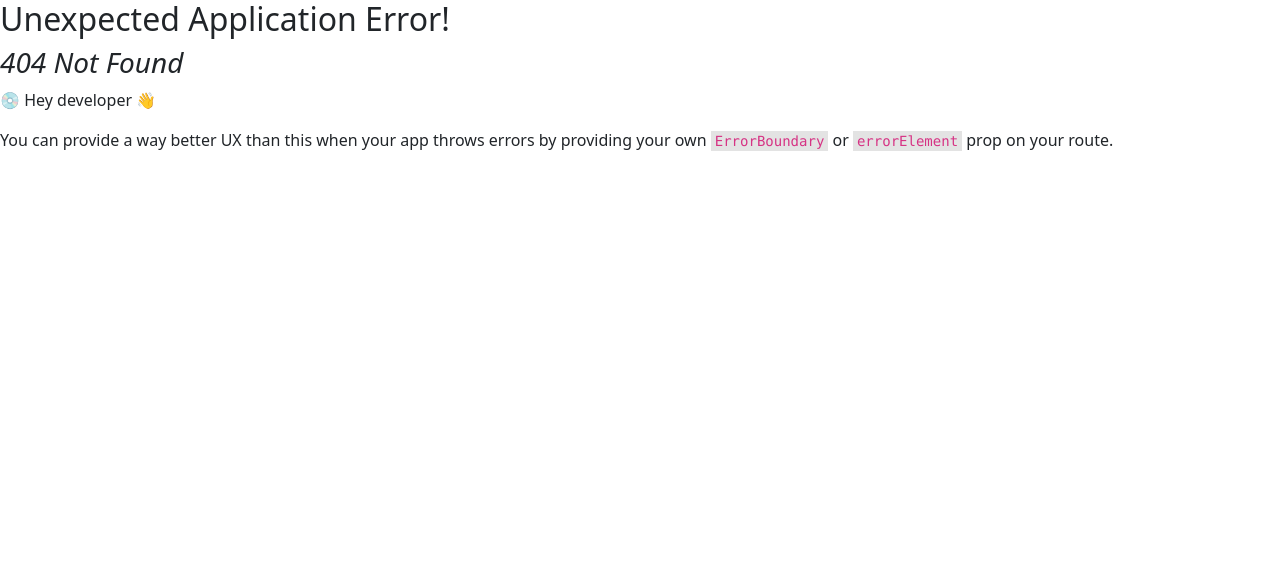
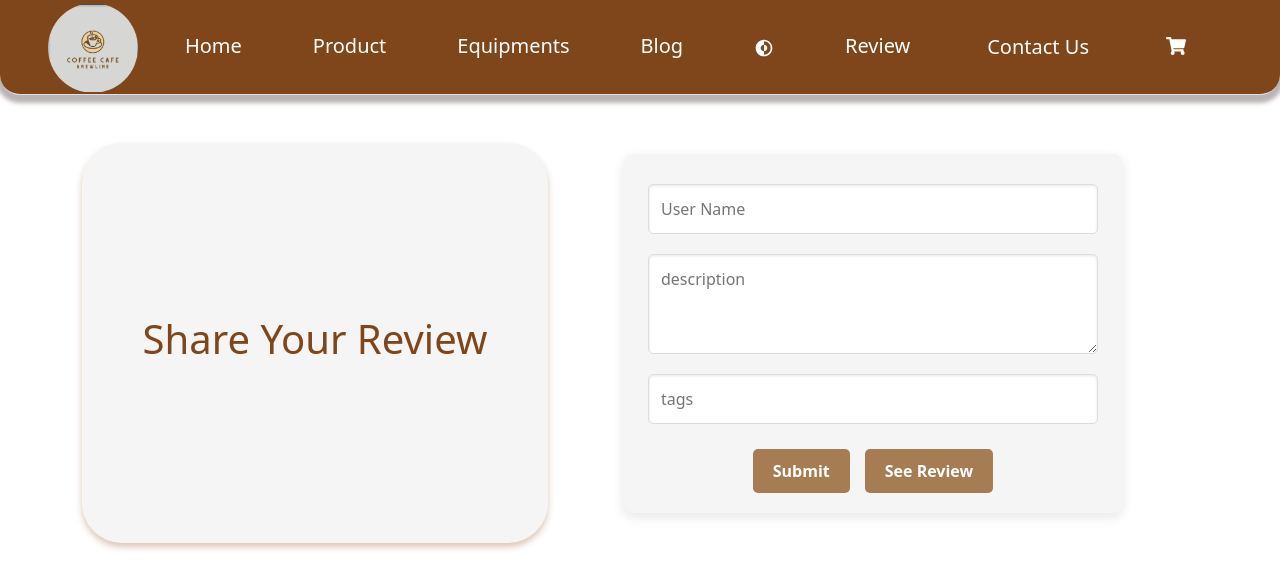
Before and after one commit to AdityaExplorer/coffee-cafe, a React (Vite) app: page /review in a window 1280 px wide. Before the commit this address had no page. Shown: the top 588 px of the page. Built offline with nearby package versions, Linux system fonts and the light colour scheme.

Commit message:
'changed_footer'

```diff
--- a/src/App.jsx
+++ b/src/App.jsx
@@ -15,18 +15,15 @@ function App() {
 
   const[loader,setLoader]=useState(true);
 
-  // Check if the current route is `/products`
   const isHomePage = location.pathname === '/';
-  // const isProductsPage = location.pathname === '/products';
-  // const isEquipmentPage=location.pathname ==='./equipments';
+
 
   useEffect(()=>{
     const timer=setTimeout(()=>{
       setLoader(false);
-    },2000)
+    },1000)
     return ()=>clearTimeout(timer);
   },[])
-
 
 
 
--- /dev/null
+++ b/src/components/Cart.jsx
@@ -0,0 +1,35 @@
+// Cart.js
+import React from 'react';
+import { useCart } from '../store/CartContext';
+
+const Cart = () => {
+  const { cartItems } = useCart();
+
+
+
+  return (
+    <>
+    <div>
+      <h1>Welcome to the Cart Page</h1>
+      {cartItems.length === 0 ? (
+        <p>Your cart is empty.</p>
+      ) : (
+        <div>
+          {cartItems.map((item, index) => (
+            <div key={index} style={{ borderBottom: '1px solid #ccc', marginBottom: '10px', padding: '10px' }}>
+              <p>Product Id: {item.id}</p>
+              <h2>{item.title}</h2>
+              <p>Price: ${item.price}</p>
+            </div>
+          ))}
+        </div>
+      )}
+    </div>
+    <div className="total">
+        <h2>Total Price: 400</h2>
+    </div>
+    </>
+  );
+};
+
+export default Cart;
--- a/src/components/Footer.css
+++ b/src/components/Footer.css
@@ -2,87 +2,28 @@
 .footer {
     background-color: rgba(187, 161, 161, 0.13);
     height: auto;
-    padding: 40px 0;
     display: flex;
     justify-content: center;
     align-items: center;
+    height: 30px;
   }
 
-  /* Container for the form */
-  .container-footer {
-    width: 80%;
-    max-width: 500px;
-    padding: 20px;
-    background-color: #fff;
-    border-radius: 8px;
-    box-shadow: 0 4px 8px rgba(0, 0, 0, 0.1);
-    text-align: center;
-  }
-
-  /* Form heading */
-  .container-footer h5 {
-    font-size: 1.25rem;
-    margin-bottom: 10px;
-    color: #333;
-  }
-
-  /* Form description text */
-  .container-footer p {
-    font-size: 1rem;
-    margin-bottom: 20px;
-    color: #666;
-  }
-
-  /* Input field styling */
-  .container-footer .form-control {
-    border-radius: 5px;
-    border: 1px solid #ccc;
-    padding: 10px;
-    margin-bottom: 15px;
-    font-size: 1rem;
-    width: 100%;
-  }
-
-  /* Button styling */
-  .container-footer .btn {
-    width: 60%;
-    padding: 5px;
-    background-color: #E3BC9A;
-    border: none;
-    color: white;
-    border-radius: 5px;
-    transition: background-color 0.3s ease;
-  }
-
-  .container-footer .btn:hover {
-    background-color: #eab98e;
-  }
-
+.inside-footer{
+  display: flex;
+  justify-content: center;
+  align-items: center;
+}
+.inside-footer p{
+  display: flex;
+  justify-content: center;
+  align-items: center;
+  margin-top: 1.5rem;
+  font-weight: 500;
+  color: #80461B;
+  letter-spacing: 3px;
+}
   @media (max-width: 768px) {
     .footer {
       padding: 20px;
     }
-
-    .container-footer {
-      width: 90%;
-      max-width: none;
-      margin: 0 auto;
-      padding: 15px;
-    }
-
-    .container-footer h5 {
-      font-size: 1.1rem;
-    }
-
-    .container-footer p {
-      font-size: 0.9rem;
-    }
-
-    .container-footer .form-control {
-      margin-bottom: 10px;
-    }
-
-    .container-footer .btn {
-      width: 100%;
-    }
   }
--- a/src/components/Footer.jsx
+++ b/src/components/Footer.jsx
@@ -1,21 +1,13 @@
-import React from 'react'
+import React from "react";
 import "./Footer.css";
+import { FaCoffee } from "react-icons/fa";
 
 export default function Footer() {
   return (
     <div className="footer">
-        <div className="container-footer">
-
-        <form>
-          <h5>Share Your Feedback With Us</h5>
-          <p>It will help us to provide pure service to our customer's</p>
-          <div className="d-flex flex-column flex-sm-row w-100 gap-2">
-            <label htmlFor="newsletter1" className="visually-hidden">Email address</label>
-            <input id="newsletter1" type="text" className="form-control" placeholder="Enter your message" fdprocessedid="ogc74ef"/>
-            <button className='btn' type="button" fdprocessedid="6f6c5">Send</button>
-          </div>
-        </form>
-        </div>
-      </div>
-  )
+        <marquee className='inside-footer' behavior="10" direction="left">
+        <p className="inside-footer">From Bean to Cup: Your Coffee Journey Starts Here...<FaCoffee /></p>
+        </marquee>
+    </div>
+  );
 }
--- a/src/components/Navbar.jsx
+++ b/src/components/Navbar.jsx
@@ -4,6 +4,7 @@ import { FaShoppingCart } from "react-icons/fa";
 import { Link } from "react-router-dom";
 import { useState } from "react";
 import Popup from "./Popup.jsx";
+import { CgDarkMode } from "react-icons/cg";
 
 const Navbar = () => {
   const [isPopupOpen, setIsPopupOpen] = useState(false);
@@ -87,26 +88,45 @@ const Navbar = () => {
                 </li>
                 <li className="nav-item">
                   <a className="nav-link" href="#">
-                    Menu
+                    <CgDarkMode />
                   </a>
                 </li>
                 <li className="nav-item">
+                <Link className="nav-link " to="/review">
+                    Review
+                  </Link>
+                </li>
+                <li className="nav-item">
                   <a className="nav-link" href="#">
-                    <button onClick={openPopup} className="Contact_Us">Contact Us</button>
+                    <button onClick={openPopup} className="Contact_Us">
+                      Contact Us
+                    </button>
                     {/* Render the Popup component */}
                     <Popup isOpen={isPopupOpen} onClose={closePopup}>
                       <h2>Contact Us</h2>
                       <p className="pop_content">BREWLINE</p>
-                      <p className="pop_content">Email:brewline0000@gmail.com</p>
+                      <p className="pop_content">
+                        Email:brewline0000@gmail.com
+                      </p>
                       <p className="pop_content">Mobile:039309203</p>
                       <h4>Got a message for us? Send it here!</h4>
-                      <input type="email" placeholder="Enter your email" className="in_text"/>
-                      <textarea name="" id="" placeholder="Enter your message"
-                      spellCheck="True"
-                      className="in_text"></textarea>
+                      <input
+                        type="email"
+                        placeholder="Enter your email"
+                        className="in_text"
+                      />
+                      <textarea
+                        name=""
+                        id=""
+                        placeholder="Enter your message"
+                        spellCheck="True"
+                        className="in_text"
+                      ></textarea>
                       <div className="consent">
-                      <label htmlFor="">I agree the terms and pirvacy policy</label>
-                      <input type="checkbox" required />
+                        <label htmlFor="">
+                          I agree the terms and pirvacy policy
+                        </label>
+                        <input type="checkbox" required />
                       </div>
                       <button className="pop_btn">Send</button>
                     </Popup>
@@ -115,8 +135,9 @@ const Navbar = () => {
                 <li className="nav-item">
                   <a className="nav-link" href="#">
                     <svg className="bi" width="24" height="24">
-                      {/* <use xlinkHref="#cart" /> */}
-                      <FaShoppingCart></FaShoppingCart>
+                      <Link className="nav-link " to="/cart">
+                        <FaShoppingCart></FaShoppingCart>
+                      </Link>
                     </svg>
                   </a>
                 </li>
--- a/src/components/ProductList.jsx
+++ b/src/components/ProductList.jsx
@@ -1,24 +1,43 @@
-import React from 'react';
-import './ProductList.css';
+import React from "react";
+import "./ProductList.css";
 import { FaCartPlus } from "react-icons/fa";
+import 'bootstrap/dist/css/bootstrap.min.css';
+import 'bootstrap/dist/js/bootstrap.bundle.min';
+import { useCart } from '../store/CartContext';
+import { useNavigate } from 'react-router-dom';
 
 const Products = () => {
+  const { add_to_cart } = useCart();
+  const navigate = useNavigate();
+
+  const handleAddToCart = (product) => {
+    add_to_cart(product);
+    navigate('/cart');
+  };
   return (
     <div className="product-products">
-      <h1 style={{textAlign:'center', letterSpacing:"5px"}}>Products</h1>
+      <h1 style={{ textAlign: "center", letterSpacing: "5px" }}>Products</h1>
       <div className="row">
         {productData.map((product) => (
           <div className="col-md-4" key={product.id}>
-            <div className="card text-center mb-3" style={{width: "20rem"}}>
-              <img src={product.image} className="card-img-top" alt={product.title}/>
+            <div className="card text-center mb-3" style={{ width: "20rem" }}>
+              <img
+                src={product.image}
+                className="card-img-top"
+                alt={product.title}
+              />
               <div className="card-body">
                 <h5 className="card-title">{product.title}</h5>
                 <p className="card-text">
-                  With supporting text below as a natural lead-in to additional content.
+                  With supporting text below as a natural lead-in to additional
+                  content.
                 </p>
                 <p className="price">${product.price}</p>
-                <button className='cart-btn'>
-                <FaCartPlus />
+                <button
+                  className="cart-btn"
+                  onClick={() => handleAddToCart(product)}
+                >
+                  <FaCartPlus />
                 </button>
               </div>
             </div>
@@ -34,57 +53,65 @@ export default Products;
 const productData = [
   {
     id: "1",
-    image: "https://cdn.shopaccino.com/refresh/products/mocha-286010_m.jpg?v=426",
+    image:
+      "https://cdn.shopaccino.com/refresh/products/mocha-286010_m.jpg?v=426",
     title: "Special title treatment",
     price: "400",
   },
   {
     id: "2",
-    image: "https://images-platform.99static.com//7VDQLeaeWN0pK5kN2Zvy09IAs_U=/133x180:1066x1113/fit-in/500x500/99designs-contests-attachments/114/114421/attachment_114421549",
+    image:
+      "https://images-platform.99static.com//7VDQLeaeWN0pK5kN2Zvy09IAs_U=/133x180:1066x1113/fit-in/500x500/99designs-contests-attachments/114/114421/attachment_114421549",
     title: "Special title treatment",
     price: "400",
   },
   {
     id: "3",
-    image: "https://www.mynestle.in/media/catalog/product/n/e/nescafe-intenso_pdp.jpg?optimize=high&bg-color=255,255,255&fit=bounds&height=600&width=600&canvas=600:600",
+    image:
+      "https://www.mynestle.in/media/catalog/product/n/e/nescafe-intenso_pdp.jpg?optimize=high&bg-color=255,255,255&fit=bounds&height=600&width=600&canvas=600:600",
     title: "Special title treatment",
     price: "400",
   },
   {
     id: "4",
-    image: "https://encrypted-tbn0.gstatic.com/images?q=tbn:ANd9GcSI2FwXDGwkpFtjerzrMVlAAzGZortKNrdyrQ&s",
+    image:
+      "https://encrypted-tbn0.gstatic.com/images?q=tbn:ANd9GcSI2FwXDGwkpFtjerzrMVlAAzGZortKNrdyrQ&s",
     title: "Special title treatment",
     price: "400",
   },
   {
     id: "5",
-    image: "https://encrypted-tbn0.gstatic.com/images?q=tbn:ANd9GcQO41cjpbAHB2vvfFen90okA8RP3XQZslSk8w&s",
+    image:
+      "https://encrypted-tbn0.gstatic.com/images?q=tbn:ANd9GcQO41cjpbAHB2vvfFen90okA8RP3XQZslSk8w&s",
     title: "Special title treatment",
     price: "400",
   },
   {
     id: "6",
-    image: "https://www.joannecollinsphotography.co.uk/wp-content/uploads/2022/02/12-31338-post/Commercial-product-photographer-sittingbourne-kent-coffee-photograohy_01-1024x1024.jpg",
+    image:
+      "https://www.joannecollinsphotography.co.uk/wp-content/uploads/2022/02/12-31338-post/Commercial-product-photographer-sittingbourne-kent-coffee-photograohy_01-1024x1024.jpg",
     title: "Special title treatment",
     price: "400",
   },
   {
     id: "7",
-    image: "https://www.mcaffeine.com/cdn/shop/files/Card-1_option1_1.jpg?v=1713269480",
+    image:
+      "https://www.mcaffeine.com/cdn/shop/files/Card-1_option1_1.jpg?v=1713269480",
     title: "Special title treatment",
     price: "400",
   },
   {
     id: "8",
-    image: "https://www.nestleprofessional.us/sites/default/files/styles/np_product_teaser_2x/public/esiv3v3tq1xwf235zr28.jpg?itok=NBDWgf_B",
+    image:
+      "https://www.nestleprofessional.us/sites/default/files/styles/np_product_teaser_2x/public/esiv3v3tq1xwf235zr28.jpg?itok=NBDWgf_B",
     title: "Special title treatment",
     price: "400",
   },
   {
     id: "9",
-    image: "https://www.designerpeople.com/wp-content/uploads/2022/01/brown-skin-coffee-packaging.jpg",
+    image:
+      "https://www.designerpeople.com/wp-content/uploads/2022/01/brown-skin-coffee-packaging.jpg",
     title: "Special title treatment",
     price: "400",
   },
-
 ];
--- /dev/null
+++ b/src/components/ReviewPage.css
@@ -0,0 +1,109 @@
+.container{
+    display: flex;
+    justify-content: center;
+    align-items: center;
+}
+
+
+.inside-data{
+    height: 400px;
+    width: 800px;
+    background-color: whitesmoke;
+    display: flex;
+    justify-content: center;
+    align-items: center;
+    border-radius: 40px;
+    box-shadow: 0px 4px 6px rgba(139, 69, 19, 0.3);
+}
+.inside-data h1{
+    color: #80461B;
+    transition: transform 0.3s ease-in-out, color 0.3s ease-in-out;
+}
+h1:hover{
+    transform: translateY(-5.5px);
+}
+/* Wrapper styling for centering and layout */
+.form-date {
+    display: flex;
+    justify-content: center;
+    align-items: center;
+    width: 100%;
+}
+
+/* Inner form styling */
+.form-inside {
+    display: flex;
+    justify-content: center;
+    align-items: center;
+    flex-direction: column;
+    width: 90%;
+    max-width: 500px;
+    padding: 20px;
+    background-color: #f5f5f5;
+    border-radius: 10px;
+    box-shadow: 0px 4px 12px rgba(0, 0, 0, 0.1);
+    margin-bottom: 20px;
+}
+
+/* Input and textarea styling */
+.form-inside input[type="text"],
+.form-inside textarea {
+    width: 100%;
+    max-width: 450px;
+    padding: 12px;
+    margin: 10px 0;
+    border: 1px solid #ddd;
+    border-radius: 5px;
+    font-size: 16px;
+    outline: none;
+    transition: all 0.3s ease;
+    box-shadow: inset 0px 1px 3px rgba(0, 0, 0, 0.1);
+}
+
+.form-inside input[type="text"]:focus,
+.form-inside textarea:focus {
+    border-color: #a67c52; /* A soft brown color to suit the café theme */
+    box-shadow: 0px 0px 5px rgba(166, 124, 82, 0.5);
+}
+
+/* Textarea specific styling */
+.form-inside textarea {
+    resize: vertical; /* Allows vertical resizing but prevents horizontal resizing */
+    min-height: 100px;
+}
+
+/* Button styling */
+.form-inside button {
+    padding: 10px 20px;
+    margin-top: 15px;
+    font-size: 16px;
+    font-weight: bold;
+    color: white;
+    background-color: #a67c52; /* Soft brown color */
+    border: none;
+    border-radius: 5px;
+    cursor: pointer;
+    transition: background-color 0.3s ease;
+}
+
+.form-inside button:hover {
+    background-color: #8b5e34; /* Darker brown for hover effect */
+}
+
+/* Adding subtle transition effect for inputs and button */
+.form-inside input[type="text"],
+.form-inside textarea,
+.form-inside button {
+    transition: all 0.3s ease;
+}
+.btnn{
+    display: flex;
+    justify-content: center;
+    align-items: center;
+    gap: 15px;
+}
+@media(max-width:786px){
+    .inside-data{
+        display: none;
+    }
+}
--- /dev/null
+++ b/src/components/ReviewPage.jsx
@@ -0,0 +1,28 @@
+import './ReviewPage.css';
+
+
+const ReviewPage=()=>{
+    return (
+        <>
+        <div className="container my-5">
+           <div className="inside-data">
+                <h1 className="leads">Share Your Review</h1>
+            </div>
+            <div className="form-date">
+            <div className="form-inside">
+                <input type="text" placeholder='User Name' />
+                <textarea name="review" id="review" required placeholder='description'></textarea>
+                <input type="text" placeholder='tags'/>
+                <div className="btnn">
+                <button type='Submit'>Submit</button>
+                <button type='See Review'>See Review</button>
+                </div>
+            </div>
+        </div>
+        </div>
+
+
+        </>
+    )
+}
+export default ReviewPage;
--- /dev/null
+++ b/src/store/CartContext.jsx
@@ -0,0 +1,20 @@
+// CartContext.js
+import React, { createContext, useState, useContext } from 'react';
+
+const CartContext = createContext();
+
+export const useCart = () => useContext(CartContext);
+
+export const CartProvider = ({ children }) => {
+  const [cartItems, setCartItems] = useState([]);
+
+  const add_to_cart = (product) => {
+    setCartItems((prevItems) => [...prevItems, product]);
+  };
+
+  return (
+    <CartContext.Provider value={{ cartItems, add_to_cart }}>
+      {children}
+    </CartContext.Provider>
+  );
+};
```
Also changed, not shown: src/main.jsx (+8 -3 lines), src/App.css (line endings or trailing spaces).
